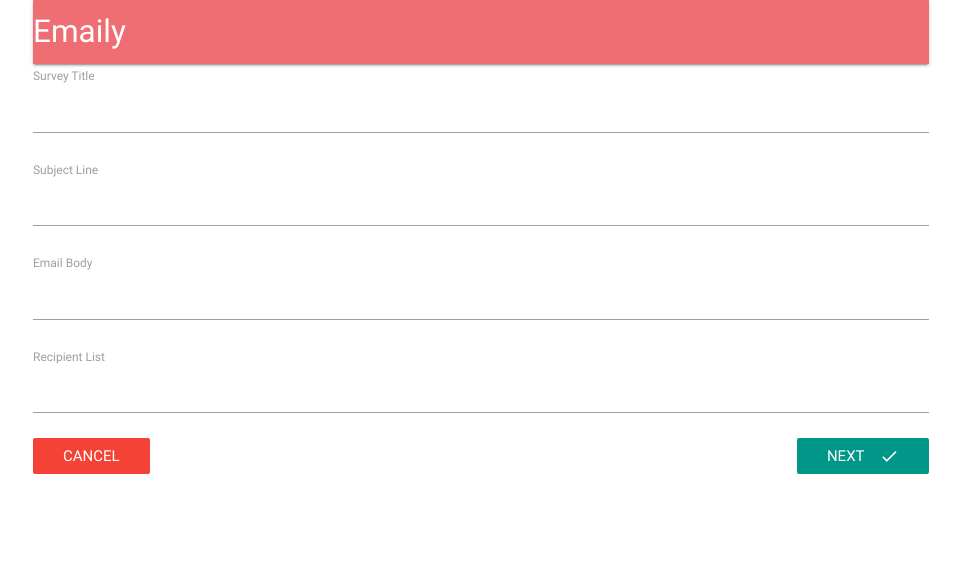
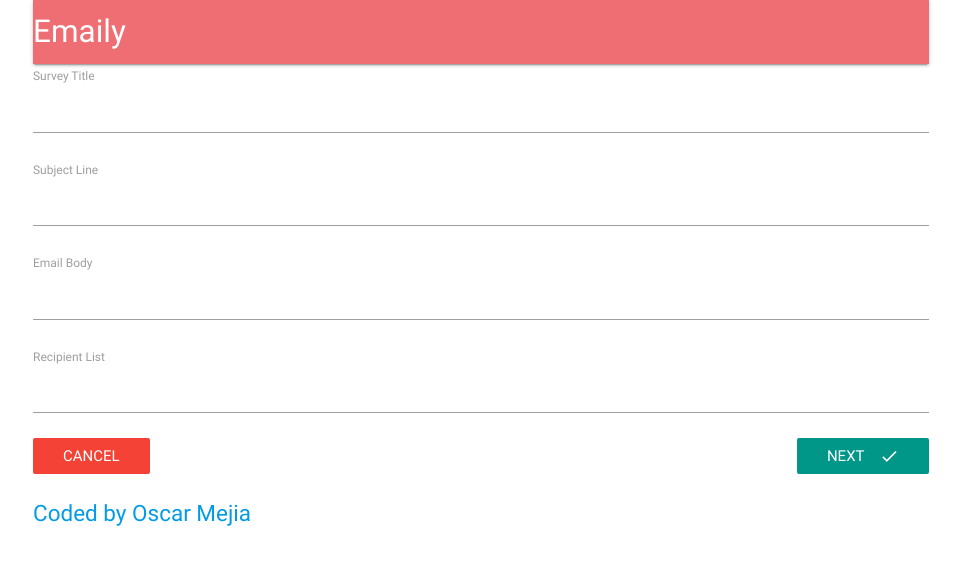
Before and after one commit to odm275/emaily-plus, a React (Create React App) app in the folder client/: page /surveys/new in a window 1280 px wide. Shown: the top 564 px of the page, without its empty margins (159-1120 px from the left). Built offline with nearby package versions, Linux system fonts and the light colour scheme; no server answers.

Commit message:
added refference link

```diff
--- a/client/src/components/App.js
+++ b/client/src/components/App.js
@@ -1,28 +1,30 @@
-import React, { Component } from 'react';
-import { BrowserRouter, Route } from 'react-router-dom';
-import { connect } from 'react-redux';
-import * as  actions from '../actions';
+import React, { Component } from "react";
+import { BrowserRouter, Route } from "react-router-dom";
+import { connect } from "react-redux";
+import * as actions from "../actions";
 
-import Header from './Header';
-import Landing from './Landing';
-import Dashboard from './Dashboard';
-import SurveyNew from './surveys/SurveyNew';
+import Header from "./Header";
+import Footer from "./Footer";
+import Landing from "./Landing";
+import Dashboard from "./Dashboard";
+import SurveyNew from "./surveys/SurveyNew";
 
 class App extends Component {
   componentDidMount() {
     this.props.fetchUser(); //action dispatcher
   }
-    render(){
-        return(
+  render() {
+    return (
       <div className="container">
         <BrowserRouter>
           <div>
-                <Header/>
-                <Route exact path="/" component={Landing}/>
-                <Route exact path="/surveys" component={Dashboard}/>
-                <Route path="/surveys/new" component={SurveyNew}/>
+            <Header />
+            <Route exact path="/" component={Landing} />
+            <Route exact path="/surveys" component={Dashboard} />
+            <Route path="/surveys/new" component={SurveyNew} />
           </div>
         </BrowserRouter>
+        <Footer />
       </div>
     );
   }
--- /dev/null
+++ b/client/src/components/Footer.js
@@ -0,0 +1,12 @@
+import React from "react";
+
+const Footer = () => (
+  <footer className="footer">
+    <p style={{ fontSize: "1.5rem" }}>
+      {" "}
+      <a href="https://odm275.github.io/portfolio/">Coded by Oscar Mejia</a>
+    </p>
+  </footer>
+);
+
+export default Footer;
```
Lines whose indentation alone changed are shown as unchanged.
